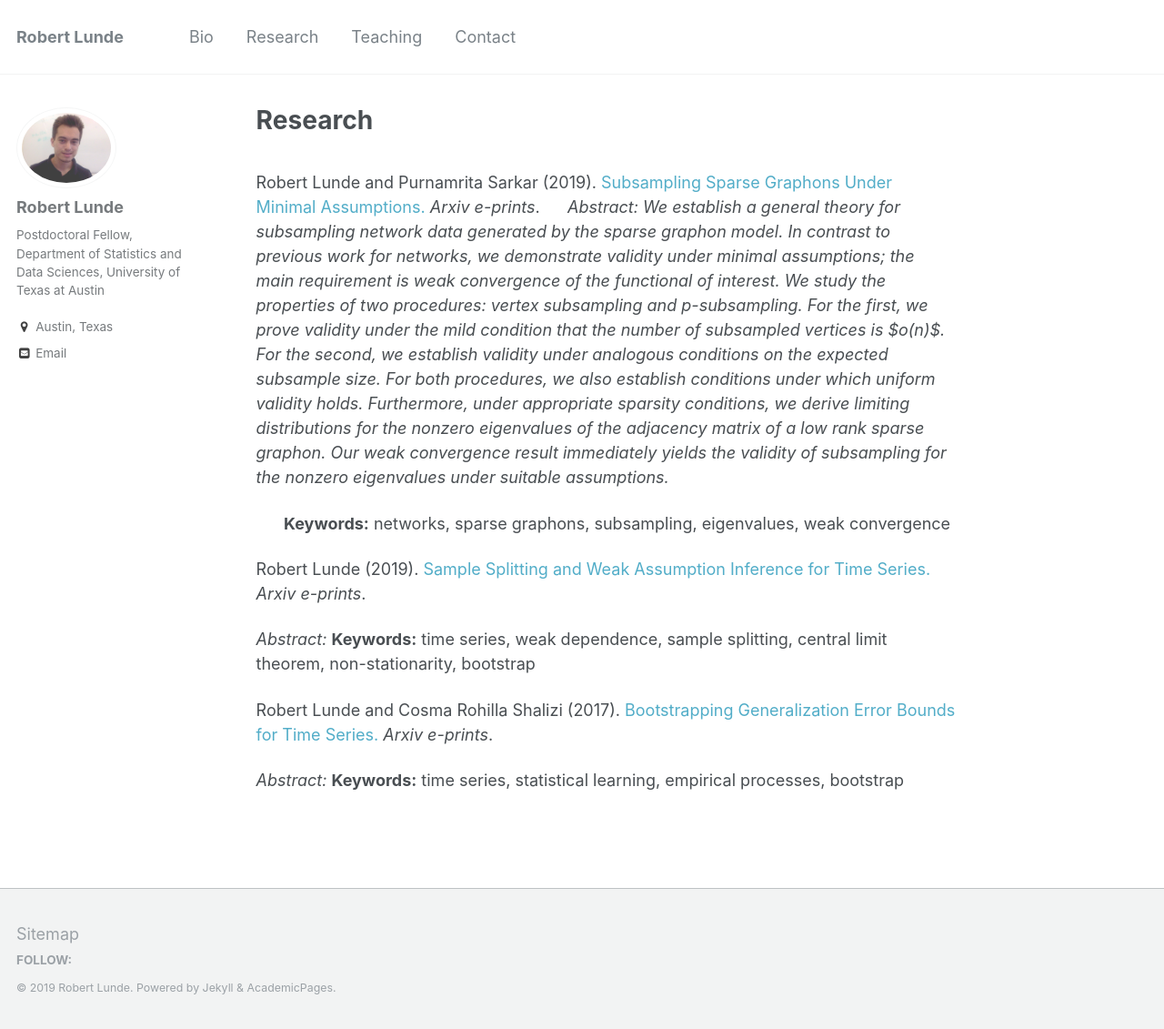
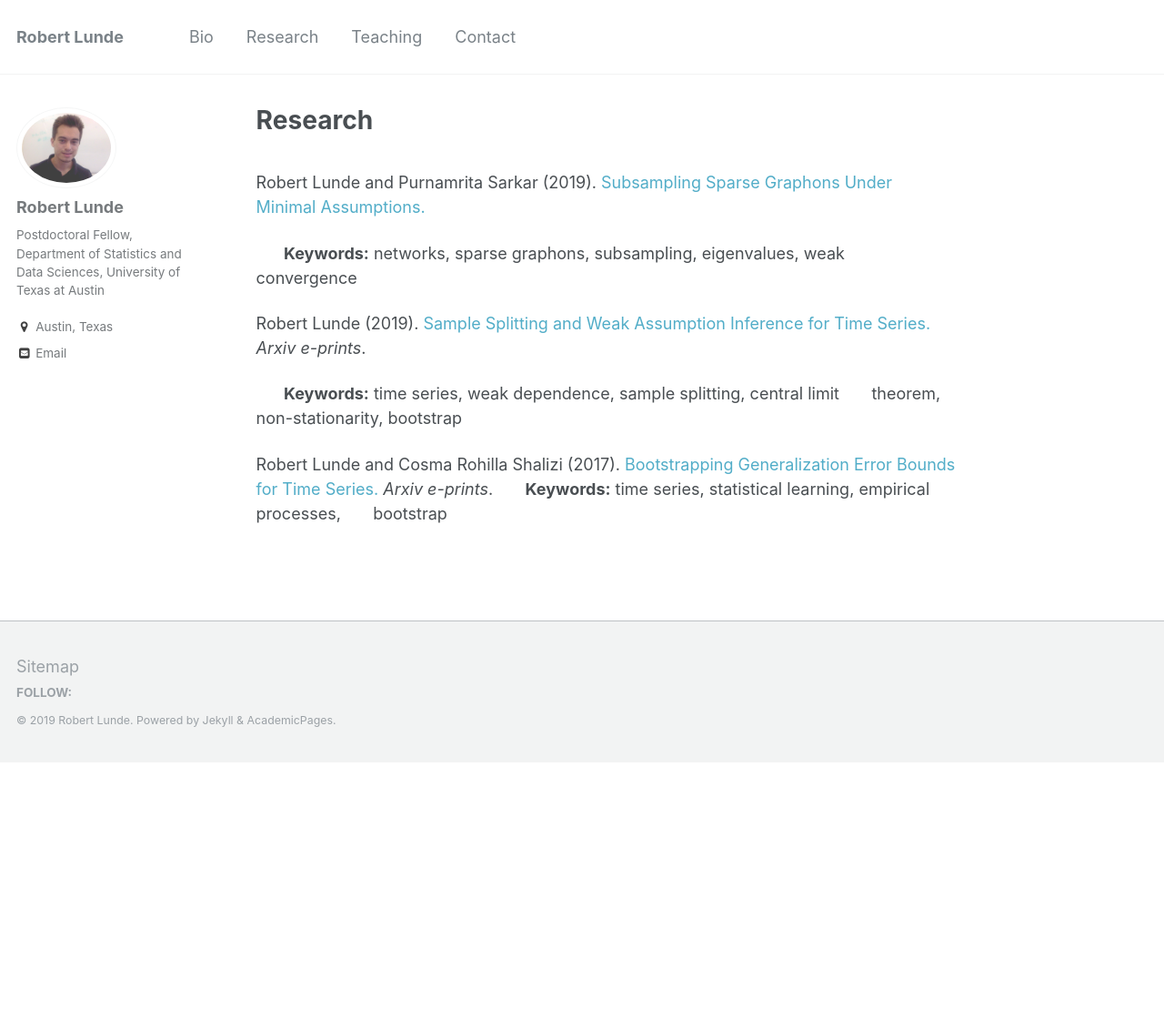
Before and after one commit to rslunde/rslunde.github.io, a Jekyll site: the page built from _pages/research.md, in a window 1280 px wide and 1131 px high. Shown: the whole window at 91% size. Built offline with Jekyll 4.4.1, drawn with Linux system fonts in a browser that asks for light colours.

Commit message:
update research

```diff
--- a/_pages/research.md
+++ b/_pages/research.md
@@ -4,17 +4,16 @@ permalink: /research/
 author_profile: true
 ---
 <br>
-Robert Lunde and Purnamrita Sarkar (2019). [Subsampling Sparse Graphons Under Minimal Assumptions.](https://arxiv.org/abs/1907.12528)  <i>Arxiv e-prints</i>.
- &nbsp;&nbsp;&nbsp;&nbsp;&nbsp;<i>Abstract:  We establish a general theory for subsampling network data generated by the sparse graphon model. In contrast to previous work for networks, we demonstrate validity under minimal assumptions; the main requirement is weak convergence of the functional of interest. We study the properties of two procedures: vertex subsampling and p-subsampling. For the first, we prove validity under the mild condition that the number of subsampled vertices is $o(n)$. For the second, we establish validity under analogous conditions on the expected subsample size. For both procedures, we also establish conditions under which uniform validity holds. Furthermore, under appropriate sparsity conditions, we derive limiting distributions for the nonzero eigenvalues of the adjacency matrix of a low rank sparse graphon. Our weak convergence result immediately yields the validity of subsampling for the nonzero eigenvalues under suitable assumptions. </i>
+Robert Lunde and Purnamrita Sarkar (2019). [Subsampling Sparse Graphons Under Minimal Assumptions.](https://arxiv.org/abs/1907.12528)
 
- &nbsp;&nbsp;&nbsp;&nbsp;&nbsp; <b>Keywords:</b> networks, sparse graphons, subsampling, eigenvalues, weak convergence
+&nbsp;&nbsp;&nbsp;&nbsp;&nbsp; <b>Keywords:</b> networks, sparse graphons, subsampling, eigenvalues, weak
+&nbsp;&nbsp;&nbsp;&nbsp;&nbsp; convergence
 
 Robert Lunde (2019). [Sample Splitting and Weak Assumption Inference for Time Series.](https://arxiv.org/abs/1902.07425)  <i>Arxiv e-prints</i>.
 
-<i>Abstract: </i>
-<b>Keywords:</b> time series, weak dependence, sample splitting, central limit theorem, non-stationarity, bootstrap
+&nbsp;&nbsp;&nbsp;&nbsp;&nbsp; <b>Keywords:</b> time series, weak dependence, sample splitting, central limit
+&nbsp;&nbsp;&nbsp;&nbsp;&nbsp; theorem, non-stationarity, bootstrap
 
 Robert Lunde and Cosma Rohilla Shalizi (2017). [Bootstrapping Generalization Error Bounds for Time Series.](https://arxiv.org/abs/1711.02834)  <i>Arxiv e-prints</i>.
-
-<i>Abstract: </i>
-<b>Keywords:</b> time series, statistical learning, empirical processes, bootstrap
+&nbsp;&nbsp;&nbsp;&nbsp;&nbsp; <b>Keywords:</b> time series, statistical learning, empirical processes,
+&nbsp;&nbsp;&nbsp;&nbsp;&nbsp; bootstrap
```
Also changed, not shown: 1 other file.
